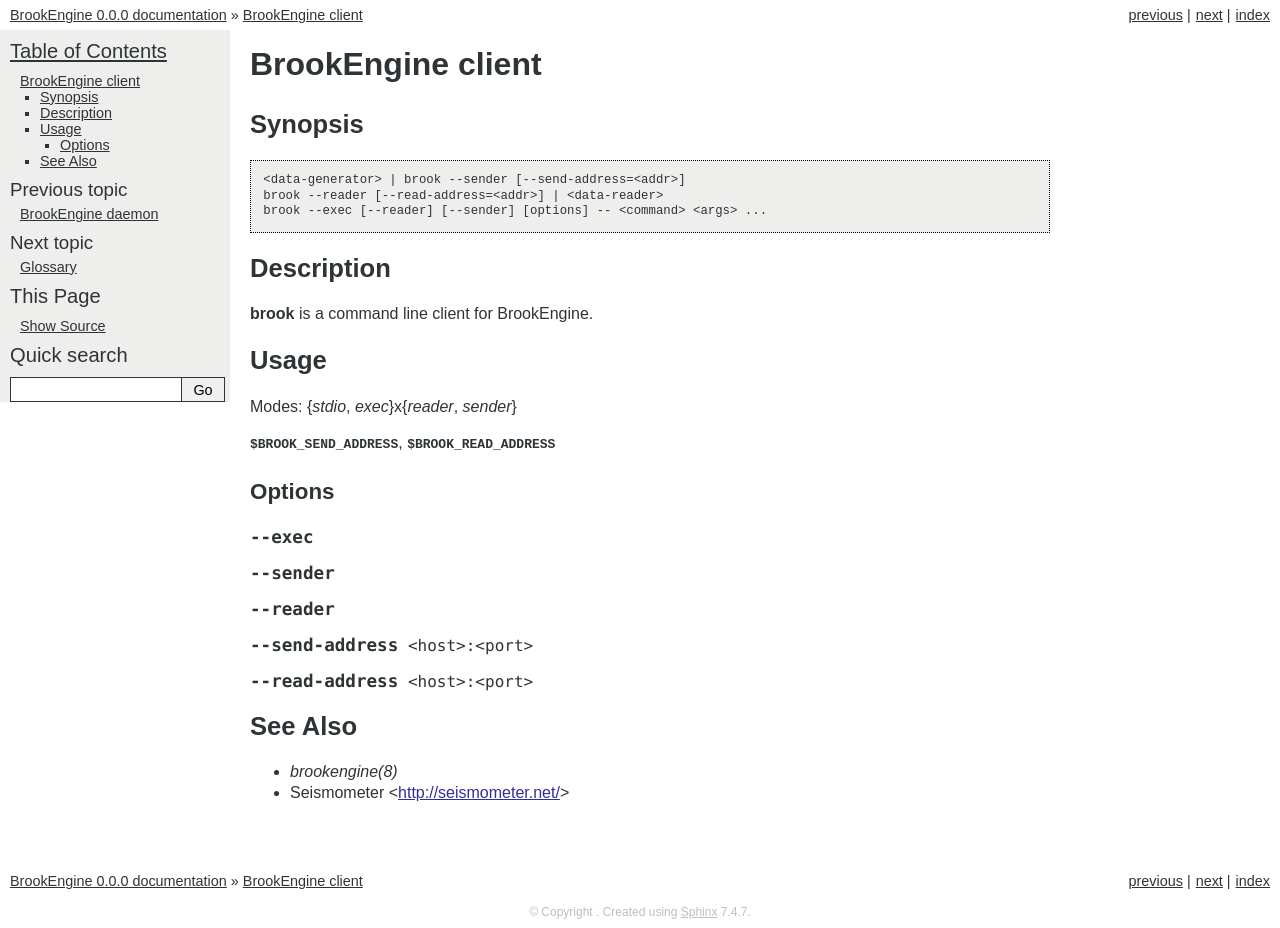
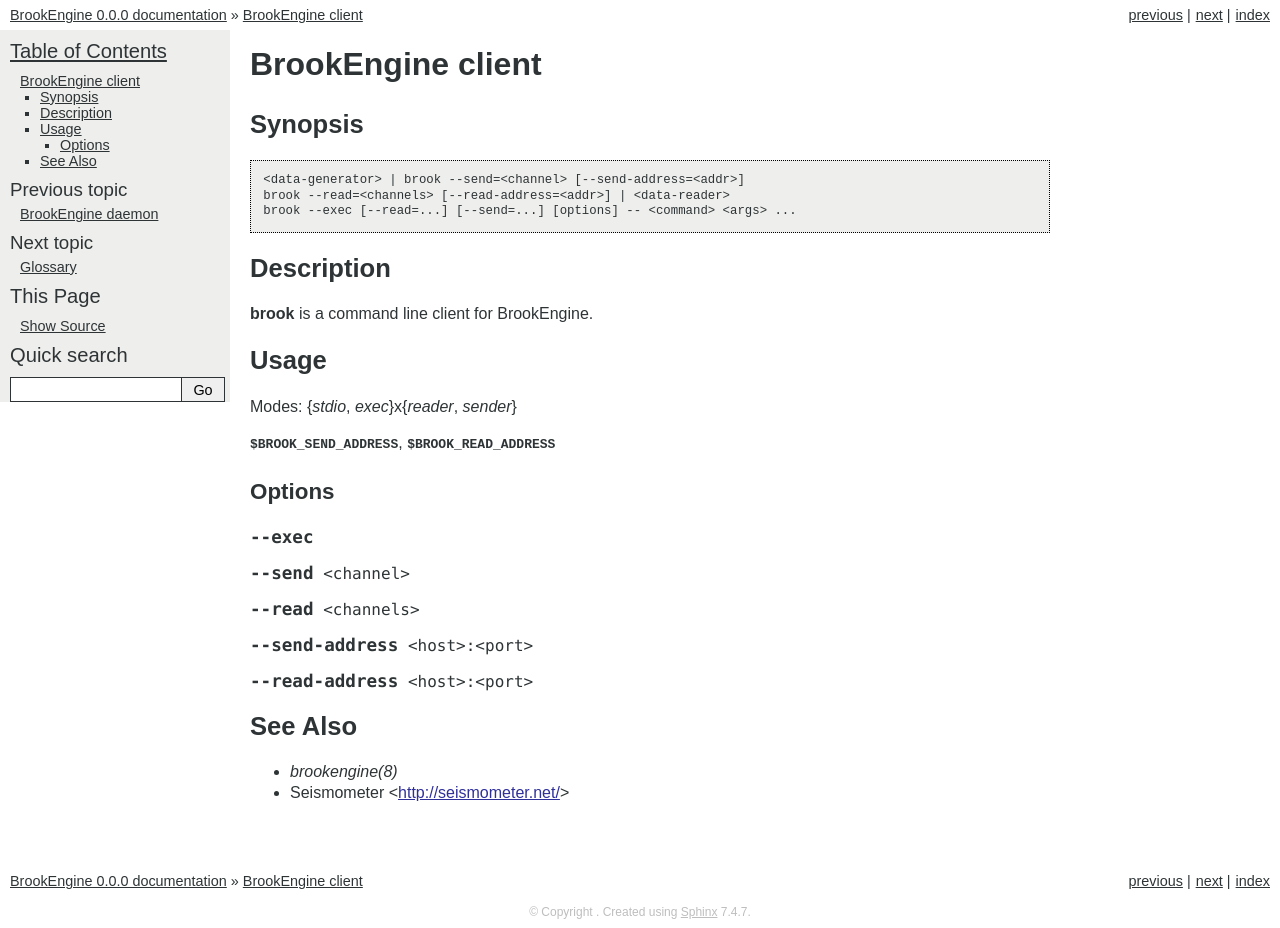
Before and after one commit to dozzie/brookengine, a Sphinx documentation site: the page built from doc/manpages/client.rst, in a window 1280 px wide. Built offline with Sphinx 7.4.7, drawn with Linux system fonts in a browser that asks for light colours.

Commit message:
Added support for specifying channels to brook client.

```diff
--- a/doc/manpages/client.rst
+++ b/doc/manpages/client.rst
@@ -7,9 +7,9 @@
 
 .. code-block:: none
 
-    <data-generator> | brook --sender [--send-address=<addr>]
-    brook --reader [--read-address=<addr>] | <data-reader>
-    brook --exec [--reader] [--sender] [options] -- <command> <args> ...
+    <data-generator> | brook --send=<channel> [--send-address=<addr>]
+    brook --read=<channels> [--read-address=<addr>] | <data-reader>
+    brook --exec [--read=...] [--send=...] [options] -- <command> <args> ...
 
 Description
 ===========
@@ -30,9 +30,9 @@
 
 .. option:: --exec
 
-.. option:: --sender
+.. option:: --send <channel>
 
-.. option:: --reader
+.. option:: --read <channels>
 
 .. option:: --send-address <host>:<port>
 
```
Also changed, not shown: 2 other files.
